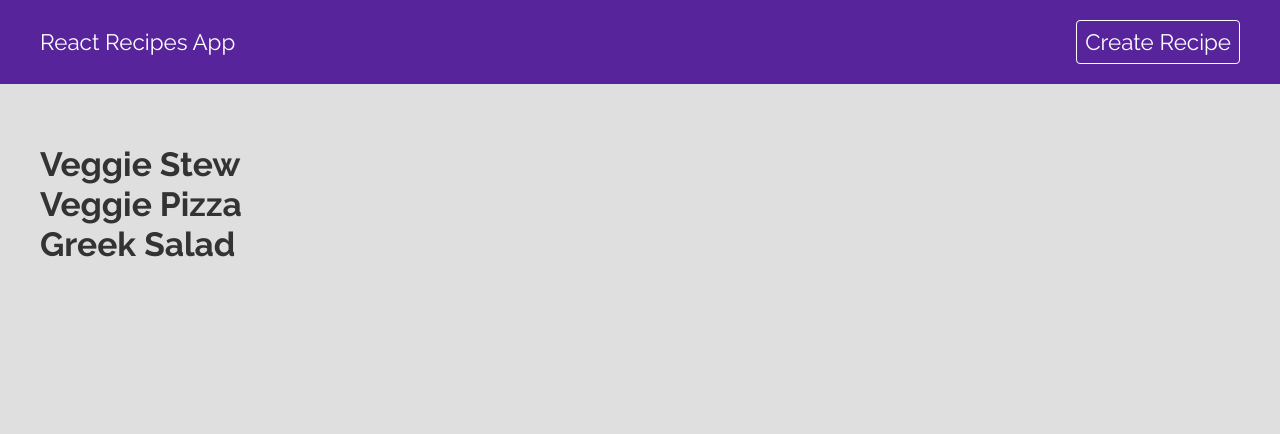
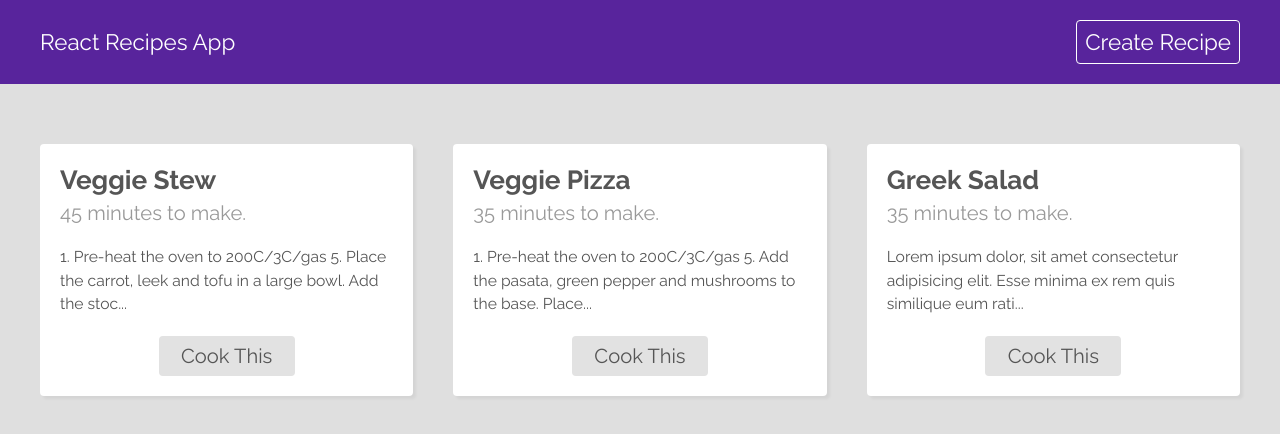
Before and after one commit to alexelmore/react-recipe-app, a React (Create React App) app in the folder recipe-app/: page / in a window 1280 px wide. Shown: the top 434 px of the page. Built offline with nearby package versions, Linux system fonts and the light colour scheme; data requests are answered from the project's data file; the HTML template or start-up script is replaced by a standard one.

Commit message:
Setup for RecipeList Component

```diff
--- /dev/null
+++ b/recipe-app/src/components/RecipeList.css
@@ -0,0 +1,46 @@
+.recipe-list {
+  display: grid;
+  grid-template-columns: 1fr 1fr 1fr;
+  grid-gap: 40px;
+  max-width: 1200px;
+  margin: 40px auto;
+}
+.recipe-list .card {
+  background: #fff;
+  color: #333;
+  padding: 20px;
+  border-radius: 4px;
+  box-shadow: 3px 3px 3px rgba(0, 0, 0, 0.05);
+  transition: all 0.3s ease;
+  position: relative;
+}
+.recipe-list .card:hover {
+  transform: rotate(3deg);
+}
+.recipe-list .card h3 {
+  color: #555;
+  margin-bottom: 6px;
+}
+.recipe-list .card p {
+  color: #999;
+  font-size: 0.9em;
+}
+.recipe-list .card div {
+  color: #555;
+  font-size: 0.7em;
+  margin: 20px 0;
+  line-height: 1.5em;
+}
+.recipe-list .card a {
+  color: #555;
+  text-decoration: none;
+  display: block;
+  background: #e2e2e2;
+  font-size: 0.9em;
+  width: 100px;
+  text-align: center;
+  width: 120px;
+  padding: 8px;
+  border-radius: 4px;
+  margin: 20px auto 0;
+}
--- /dev/null
+++ b/recipe-app/src/components/RecipeList.jsx
@@ -0,0 +1,21 @@
+import { Link } from "react-router-dom";
+// styles
+import "./RecipeList.css";
+
+function RecipeList({ recipes }) {
+  console.log(recipes);
+  return (
+    <div className="recipe-list">
+      {recipes.map((recipe) => (
+        <div key={recipe.id} className="card">
+          <h3>{recipe.title}</h3>
+          <p>{recipe.cookingTime} to make.</p>
+          <div>{recipe.method.substring(0, 100)}...</div>
+          <Link to={`/recipes/${recipe.id}`}>Cook This</Link>
+        </div>
+      ))}
+    </div>
+  );
+}
+
+export default RecipeList;
--- a/recipe-app/src/pages/home/Home.jsx
+++ b/recipe-app/src/pages/home/Home.jsx
@@ -1,4 +1,6 @@
 import { useFetch } from "../../hooks/useFetch";
+// ReceipeList Component
+import RecipeList from "../../components/RecipeList";
 // Styles
 import "./Home.css";
 
@@ -10,7 +12,7 @@ function Home() {
     <div className="home">
       {error && <p className="error">{error}</p>}
       {isPending && <p className="loading">Loading...</p>}
-      {data && data.map((recipe) => <h2 key={recipe.id}>{recipe.title}</h2>)}
+      {data && <RecipeList recipes={data} />}
     </div>
   );
 }
```
